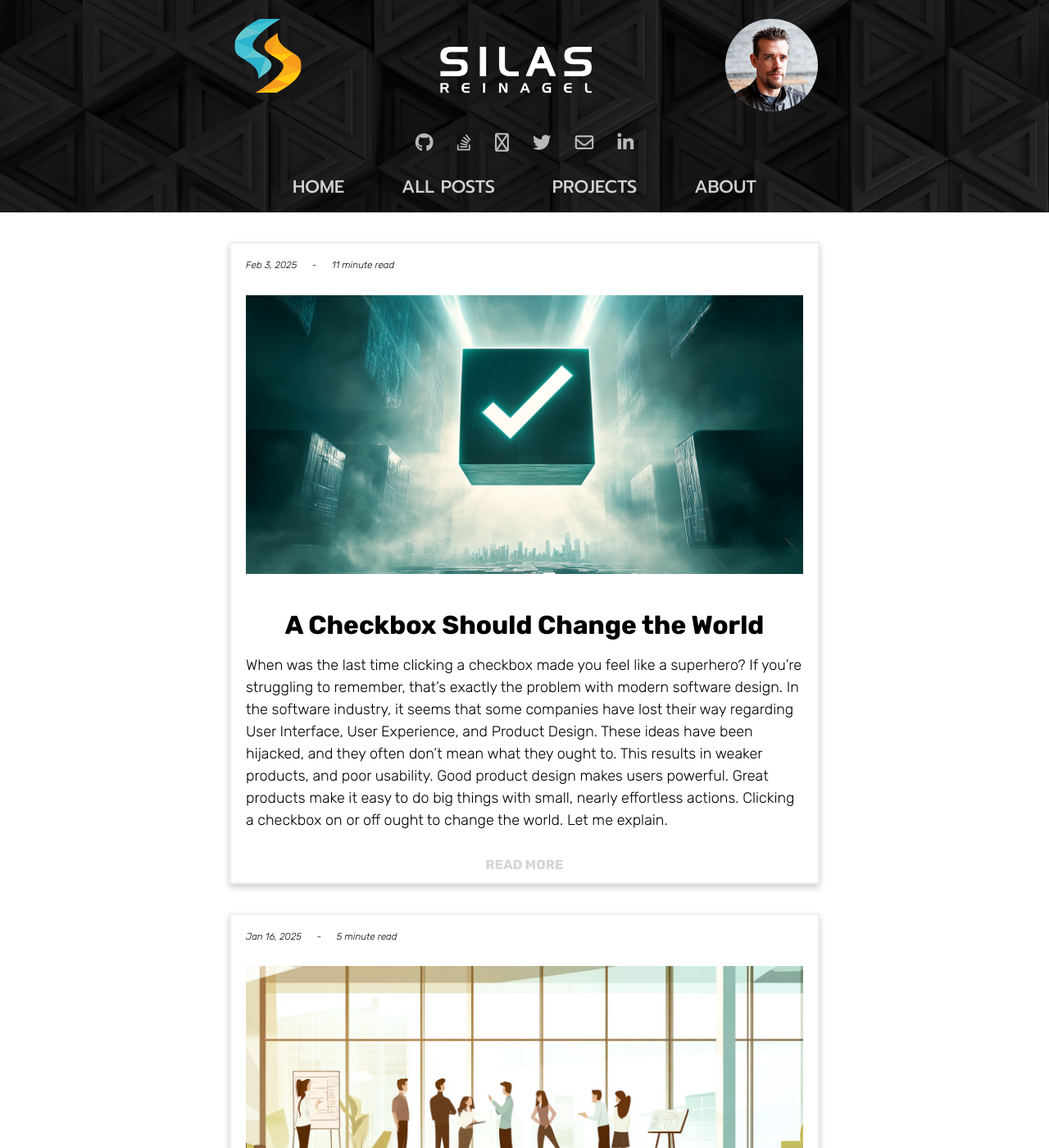
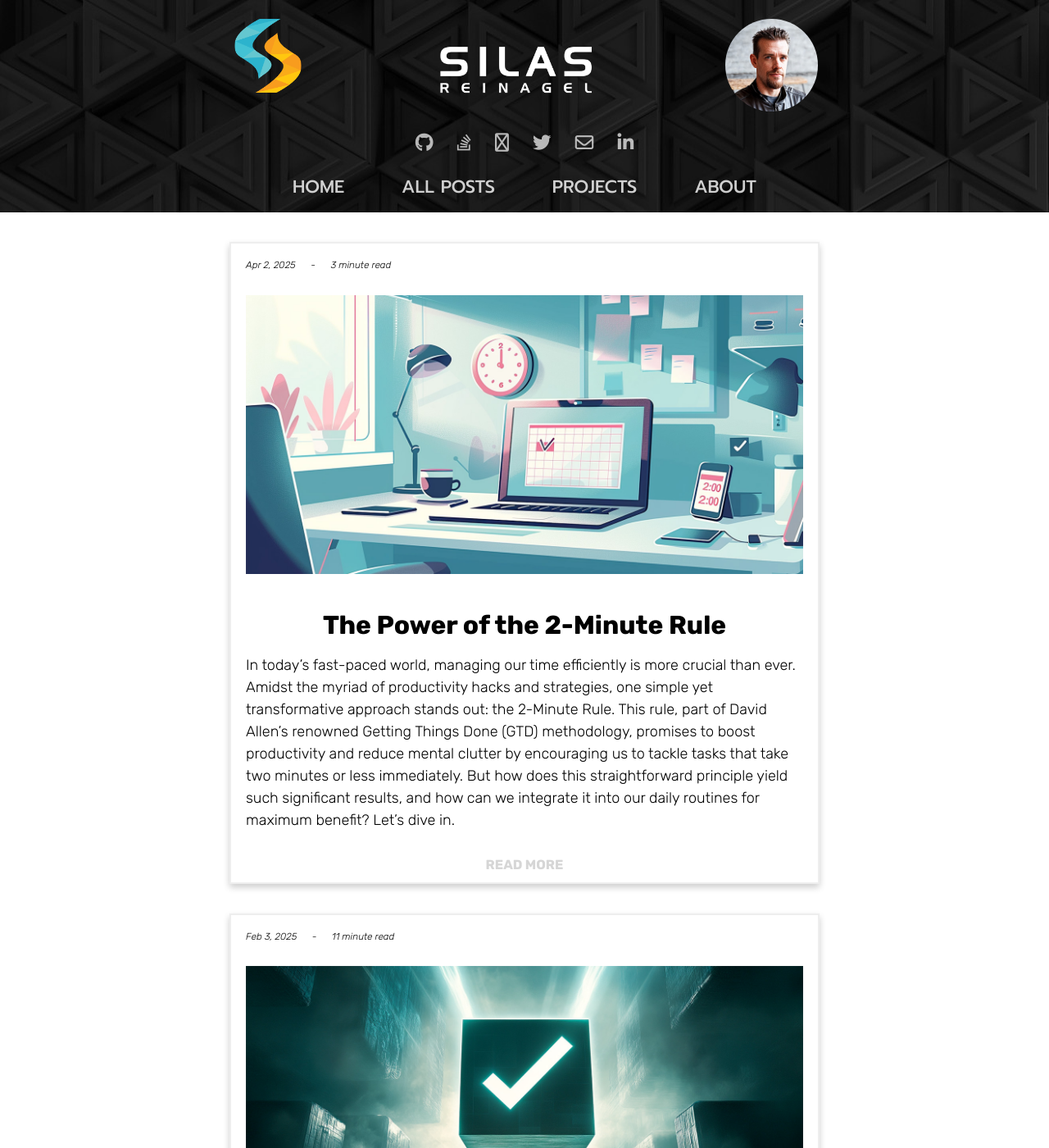
Before and after one commit to SilasReinagel/silasreinagel.github.io, a Jekyll site: the page built from index.html, in a window 1280 px wide and 1400 px high. Shown: the whole window at 82% size. Built offline with Jekyll 4.4.1, drawn with Linux system fonts in a browser that asks for light colours; nearby versions of some CDN libraries; the list of posts is cut into pages by our own code; some of the changed text lies outside the part shown.

```diff
--- a/Gemfile
+++ b/Gemfile
@@ -5,3 +5,4 @@ source 'https://rubygems.org'
 # https://github.com/github/pages-gem
 gem 'github-pages'
 gem 'html-proofer'
+gem 'ffi', '~> 1.15.5'
--- a/_posts/2025-04-02-the-2-minute-rule.md
+++ b/_posts/2025-04-02-the-2-minute-rule.md
@@ -1,7 +1,7 @@
 ---
 layout: post
 title: "The Power of the 2-Minute Rule"
-date: 2024-04-02 06:00
+date: 2025-04-02 06:00
 author: silas.reinagel@gmail.com
 comments: true
 categories: [Productivity, Time Management, Personal Development, GTD Methodology]
```
Also changed, not shown: 1 other file.
